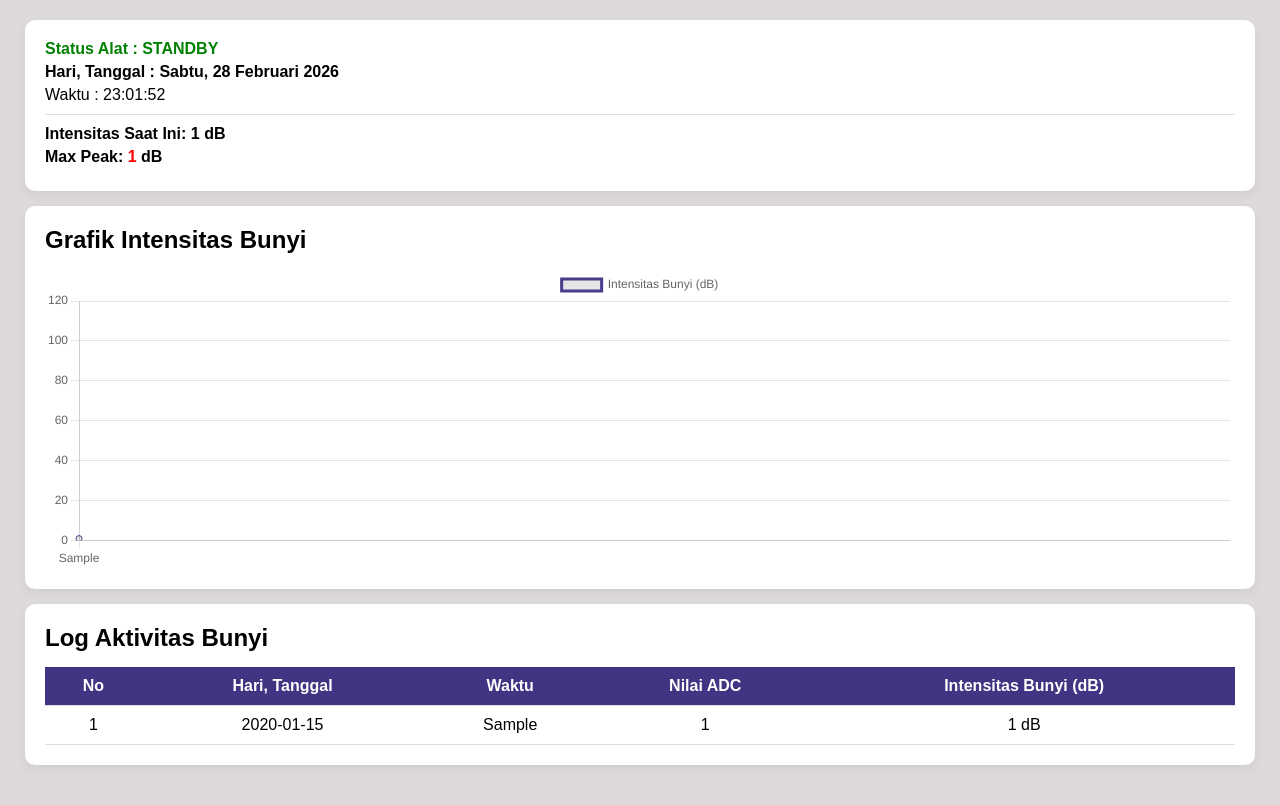
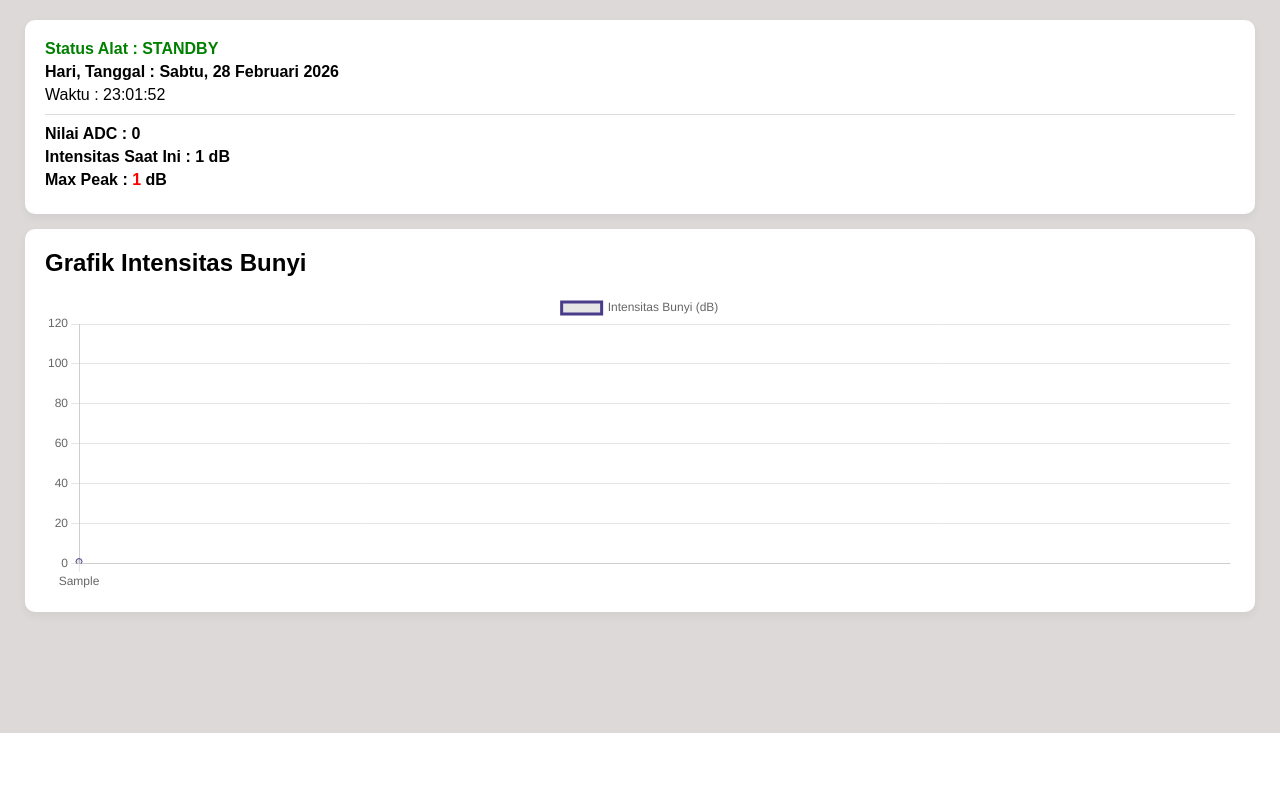
Before and after one commit to Wandaaa42/Monitoring-Pheonix-Airports-Wailer, a Flask app: page / in a window 1280 px wide. Shown: the part 67-872 px from the top of the page. After the commit the page ends 800 px from the top, so only its background shows below. Run offline with Flask 3, Linux system fonts and the light colour scheme; tables that the repository leaves empty hold one stand-in row (values such as "Sample post").

Commit message:
Update index.html

```diff
--- a/templates/index.html
+++ b/templates/index.html
@@ -18,31 +18,14 @@
         <p class="label" id="hari-tanggal">Hari, Tanggal : -</p>
         <p class="value" id="jam">Waktu : -</p>
         <hr style="margin: 10px 0; border: 0; border-top: 1px solid #ddd;">
-        <p class="label">Intensitas Saat Ini: <span id="db-now">0</span> dB</p>
-        <p class="label">Max Peak: <span id="db-max" style="color: red;">0</span> dB</p>
+        <p class="label">Nilai ADC : <span id="nilai-adc">0</span></p>
+        <p class="label">Intensitas Saat Ini : <span id="db-now">0</span> dB</p>
+        <p class="label">Max Peak : <span id="db-max" style="color: red;">0</span> dB</p>
     </div>
 
     <div class="card">
         <h2>Grafik Intensitas Bunyi</h2>
         <canvas id="Grafik"></canvas>
     </div>
-
-    <div class="card">
-        <h2>Log Aktivitas Bunyi</h2>
-        <div class="tabel-wrapper">
-            <table>
-                <thead>
-                    <tr>
-                        <th>No</th>
-                        <th>Hari, Tanggal</th>
-                        <th>Waktu</th>
-                        <th>Nilai ADC</th>
-                        <th>Intensitas Bunyi (dB)</th>
-                    </tr>
-                </thead>
-                <tbody id="data-log"></tbody>
-            </table>
-        </div>
-    </div>
 </body>
 </html>
```
